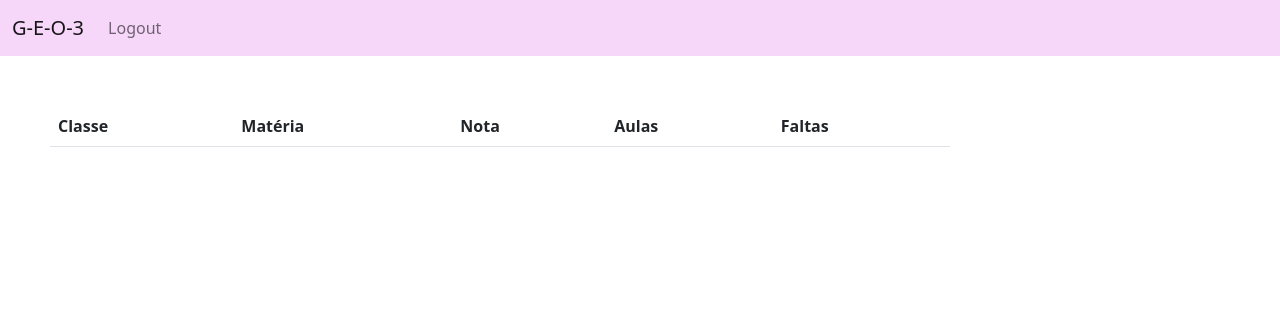
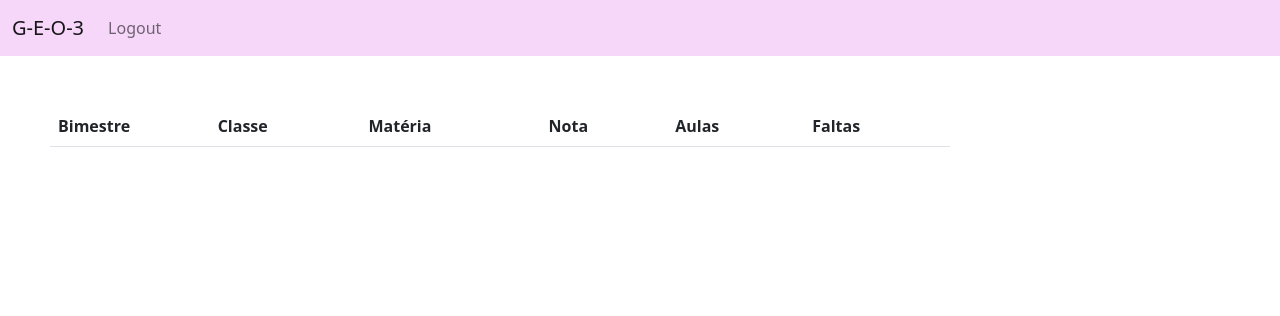
Before and after one commit to PI-UNIVESP-GJA/site-escola, a Flask app: page /sistema_aluno/ in a window 1280 px wide. Shown: the top 316 px of the page. Run offline with Flask 2, Linux system fonts and the light colour scheme; a user stored in the database is signed in; data comes from the database, SQL or seed files in the repository; both versions use the stored data as it was after the commit; lists and menus that the app fills with data are empty; some libraries are stand-ins or nearby versions.

Commit message:
inclusao da coluna bimestre nas visualizações

```diff
--- a/app/controllers/default.py
+++ b/app/controllers/default.py
@@ -76,7 +76,7 @@ def sistema_aluno(info):
     if current_user.is_anonymous == True:
         return render_template('index.html')
     else:
-        alunos = Alunos.query.filter_by(nome=current_user.nome)
+        alunos = Alunos.query.filter_by(nome=current_user.nome).order_by(asc(Alunos.bimestre))
         return render_template('sistema_aluno.html', alunos = alunos)
 
 @app.route('/consulta/<info>')
--- a/app/models/tables.py
+++ b/app/models/tables.py
@@ -41,7 +41,7 @@ class Alunos(db.Model):
 
     id = db.Column(db.Integer, primary_key = True)
     numero = db.Column(db.Integer)
-    nome = db.Column(db.String, unique=True)
+    nome = db.Column(db.String)
     classe = db.Column(db.String)
     professor_id = db.Column(db.Integer, db.ForeignKey('professores.id'))
     professor = db.relationship('User', foreign_keys=professor_id)
--- a/app/templates/sistema_aluno.html
+++ b/app/templates/sistema_aluno.html
@@ -30,16 +30,19 @@
   <table style="margin: 50px;max-width: 900px;" class="table">
     <thead>
       <tr>
+        <th scope="col" style="max-width: 70px;">Bimestre</th>
         <th scope="col" style="max-width: 70px;">Classe</th>
         <th scope="col" style="max-width: 100px;">Matéria</th>
         <th scope="col" style="max-width: 70px;">Nota</th>
         <th scope="col" style="max-width: 70px;">Aulas</th>
         <th scope="col" style="max-width: 70px;">Faltas</th>
+
       </tr>
     </thead>
     <tbody>
       {% for aluno in alunos %}
         <tr>
+          <td style="max-width: 70px;">{{ aluno.bimestre }}</td>
           <td style="max-width: 70px;">{{ aluno.classe }}</td>
           <td style="max-width: 100px;">{{ aluno.materia }}</td>
           <td style="max-width: 70px;">{{ aluno.nota }}</td>
```
Also changed, not shown: app/storage.db.
